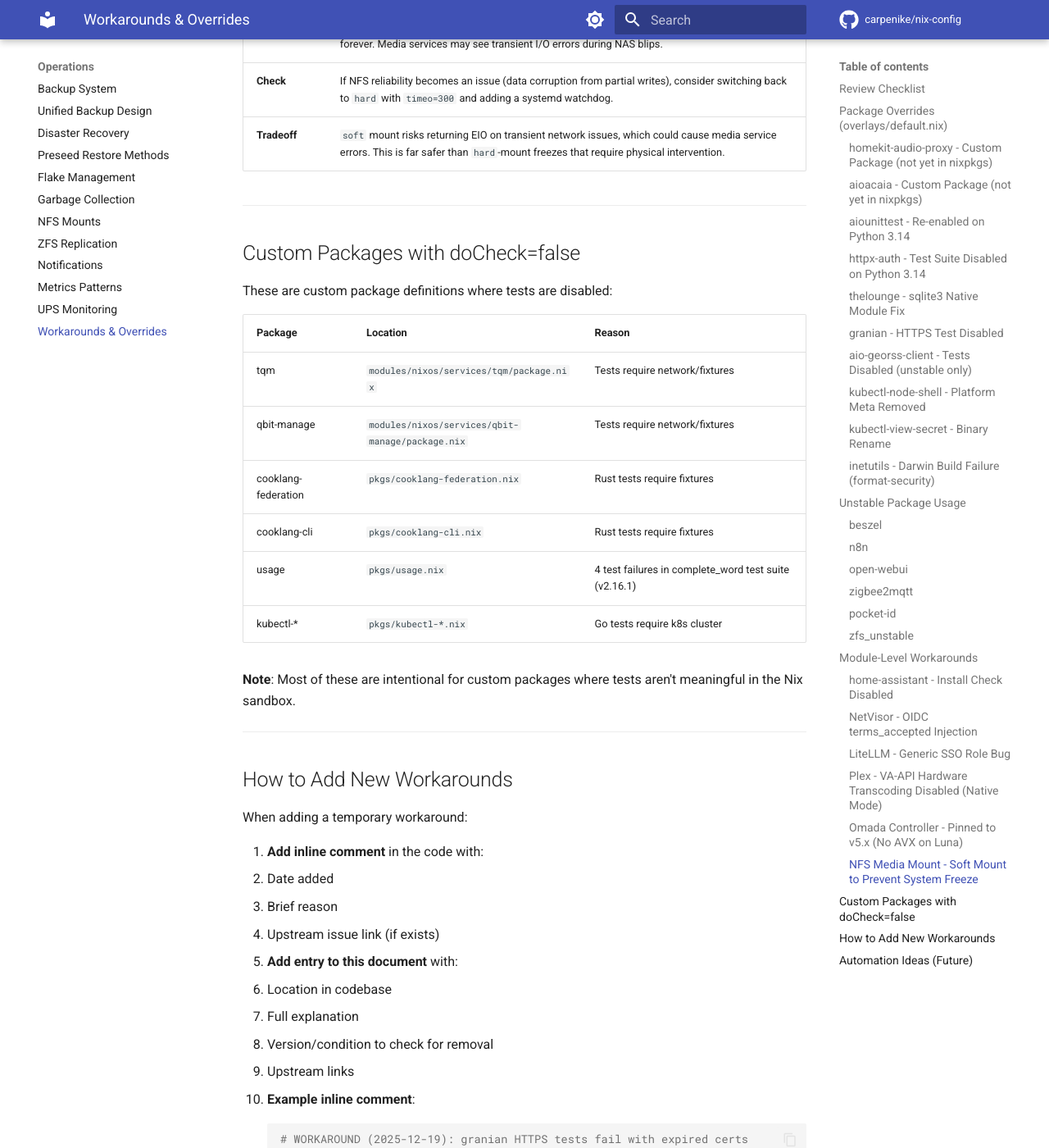
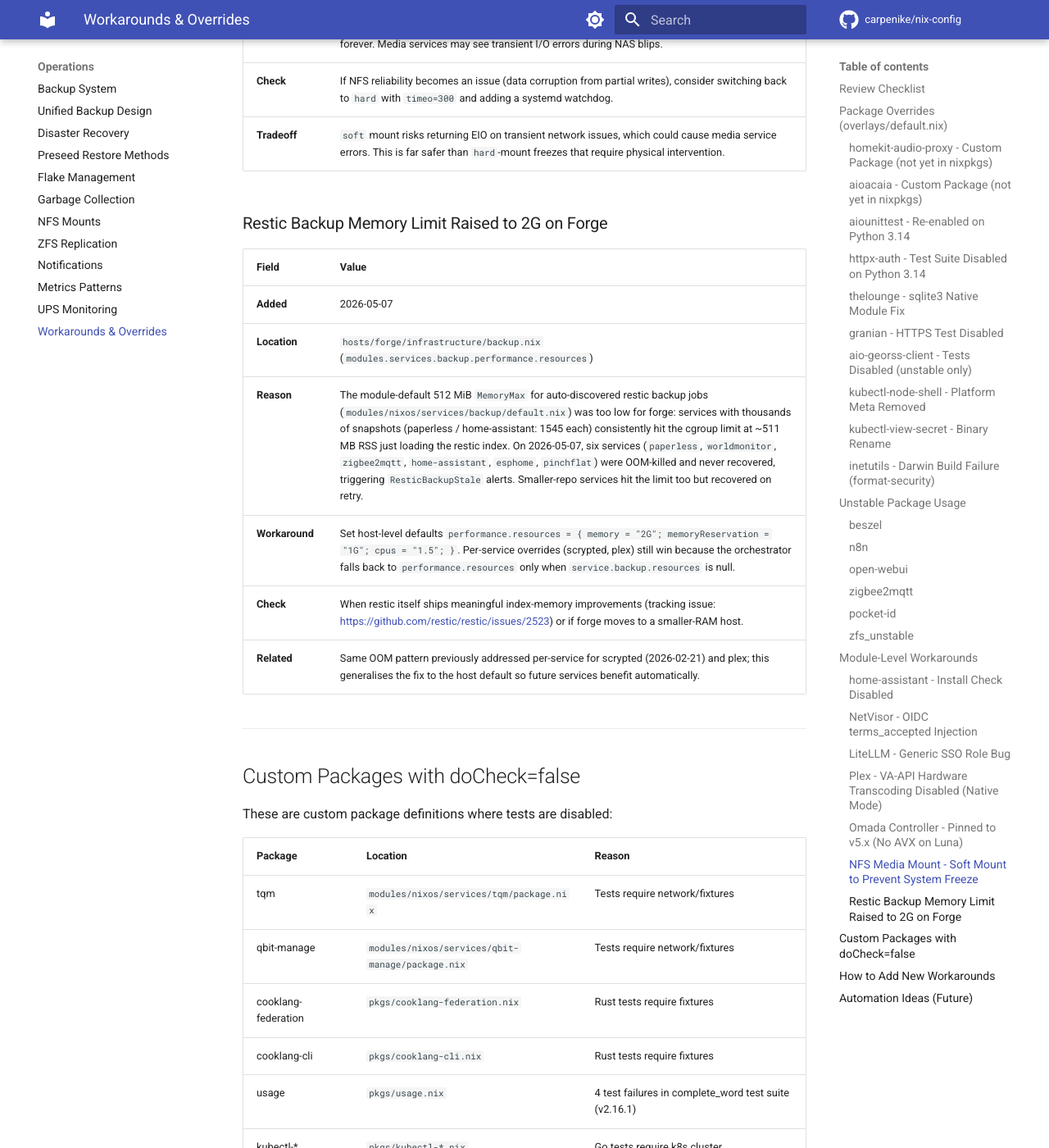
Before and after one commit to carpenike/nix-config, an MkDocs documentation site: the page built from docs/workarounds.md, in a window 1280 px wide and 1400 px high, scrolled down 10131 px. Shown: the whole window at 82% size. Built offline with MkDocs 1.6.1 and Material for MkDocs 9.7.7, drawn with Linux system fonts in a browser that asks for light colours; comment, search, counter and statistics services are not loaded.

Commit message:
fix(forge/backup): raise restic MemoryMax default to 2G to stop OOM kills (#441)
Six restic backup jobs (paperless, worldmonitor, zigbee2mqtt,
home-assistant, esphome, pinchflat) on forge had been silently failing
since 2026-05-06, surfacing as ResticBackupStale Prometheus alerts.
Today's investigation showed:

- All six were getting OOM-killed at ~511 MB RSS while loading the
  restic index. The kernel cgroup OOM logs name the units explicitly:
    oom_memcg=/restic.slice/restic-backups.slice/
              restic-backup-service-paperless.service
- The cgroup MemoryMax was 512 MiB (module default in
  modules/nixos/services/backup/default.nix).
- The repos in question hold 1545+ snapshots each — restic's in-memory
  index for these alone exceeds 512 MiB on load.
- Smaller-repo services (cooklang: 192 snapshots) hit the same limit
  but recovered on systemd restart; the six listed here did not.
- All six had `ExecMainStartTimestamp` from 2026-05-07 with
  `Result=success`, masking the silent metric-write failure (the
  failing run never reached the .prom-write step).

Fix: set host-level defaults for forge:

  modules.services.backup.performance.resources = {
    memory = "2G";
    memoryReservation = "1G";
    cpus = "1.5";
  };

The orchestrator in modules/nixos/services/backup/default.nix uses
`performance.resources` only as a fallback when `service.backup.resources`
is null, so existing per-service overrides (scrypted, plex) still win.
Verified with `nix eval` that:

  - service-paperless.resources = {memory=2G, memoryReservation=1G, cpus=1.5}
  - service-scrypted.resources  = {memory=2G, memoryReservation=1G, cpus=2.0}

This is the same OOM pattern previously addressed per-service for
scrypted (2026-02-21) and plex; this commit generalises the fix so
future services don't have to discover the limit by hitting it.

forge has 31 GiB RAM with backup jobs staggered across the night;
raising the floor to 2G is essentially free.

Tracked in docs/workarounds.md.

Verified locally:
  nix fmt -- --check .                 → clean
  nix flake check --no-build           → all 8 hosts evaluate
  nix eval ...allJobs.<svc>.resources  → expected values

```diff
--- a/docs/workarounds.md
+++ b/docs/workarounds.md
@@ -260,6 +260,17 @@ Services using `pkgs.unstable.*` instead of stable packages:
 | **Check** | If NFS reliability becomes an issue (data corruption from partial writes), consider switching back to `hard` with `timeo=300` and adding a systemd watchdog. |
 | **Tradeoff** | `soft` mount risks returning EIO on transient network issues, which could cause media service errors. This is far safer than `hard`-mount freezes that require physical intervention. |
 
+### Restic Backup Memory Limit Raised to 2G on Forge
+
+| Field | Value |
+|-------|-------|
+| **Added** | 2026-05-07 |
+| **Location** | `hosts/forge/infrastructure/backup.nix` (`modules.services.backup.performance.resources`) |
+| **Reason** | The module-default 512 MiB `MemoryMax` for auto-discovered restic backup jobs (`modules/nixos/services/backup/default.nix`) was too low for forge: services with thousands of snapshots (paperless / home-assistant: 1545 each) consistently hit the cgroup limit at ~511 MB RSS just loading the restic index. On 2026-05-07, six services (`paperless`, `worldmonitor`, `zigbee2mqtt`, `home-assistant`, `esphome`, `pinchflat`) were OOM-killed and never recovered, triggering `ResticBackupStale` alerts. Smaller-repo services hit the limit too but recovered on retry. |
+| **Workaround** | Set host-level defaults `performance.resources = { memory = "2G"; memoryReservation = "1G"; cpus = "1.5"; }`. Per-service overrides (scrypted, plex) still win because the orchestrator falls back to `performance.resources` only when `service.backup.resources` is null. |
+| **Check** | When restic itself ships meaningful index-memory improvements (tracking issue: <https://github.com/restic/restic/issues/2523>) or if forge moves to a smaller-RAM host. |
+| **Related** | Same OOM pattern previously addressed per-service for scrypted (2026-02-21) and plex; this generalises the fix to the host default so future services benefit automatically. |
+
 ---
 
 ## Custom Packages with doCheck=false
```
Also changed, not shown: 1 other file.
